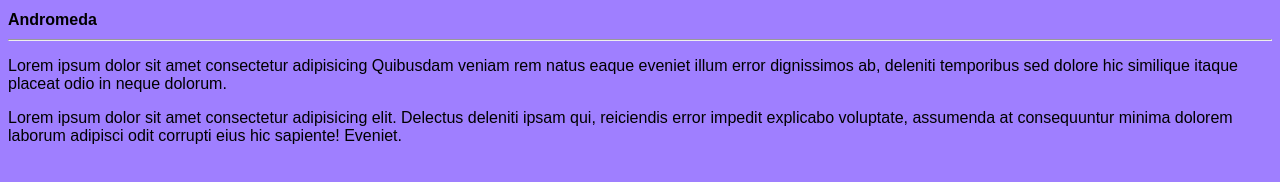
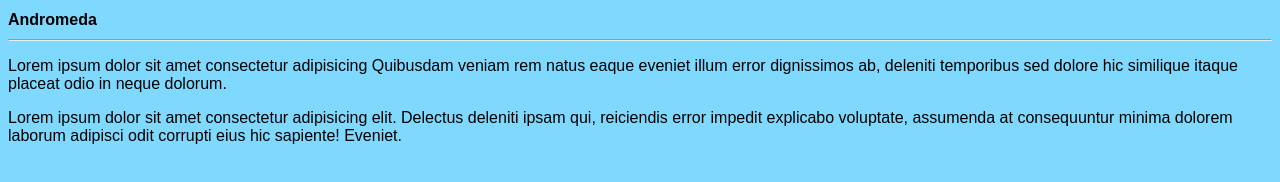
Before and after one commit to roberque/Andromeda, a plain HTML site: page site-tecnology/index.html in a window 1280 px wide. Drawn offline with Linux system fonts and the light colour scheme.

Commit message:
Update style.css

```diff
--- a/site-tecnology/estilos/style.css
+++ b/site-tecnology/estilos/style.css
@@ -4,7 +4,7 @@
         }
 
         body {
-        background-color: rgb(159, 127, 255);
+            background-color: rgb(127, 217, 255);
         }
 
         main {
```
Lines whose indentation alone changed are shown as unchanged.
